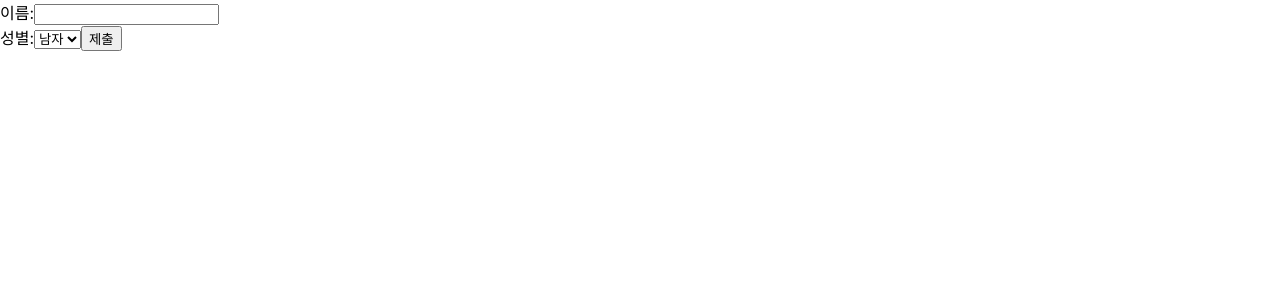
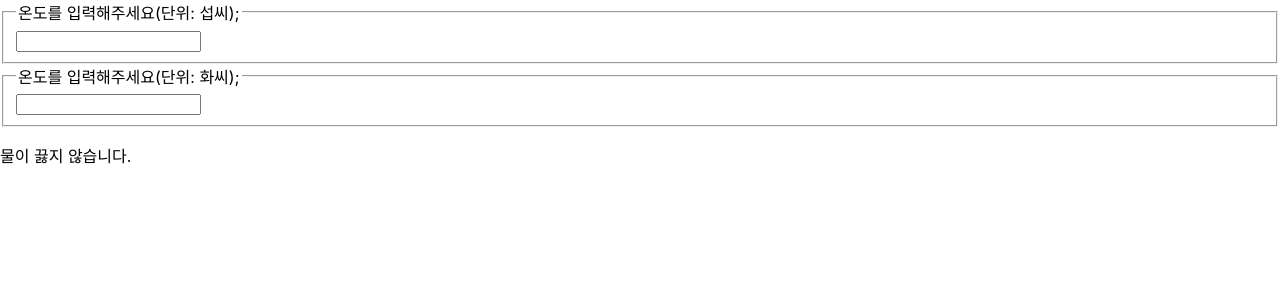
Before and after one commit to Hyemin-12/study-react2, a React (Create React App) app in the folder my-app/: page / in a window 1280 px wide. Shown: the top 300 px of the page. Built offline with nearby package versions, Linux system fonts and the light colour scheme.

Commit message:
섭씨, 화씨 표시하기

```diff
--- /dev/null
+++ b/my-app/src/chapter_12/Calculator.jsx
@@ -0,0 +1,65 @@
+import React, { useState } from "react";
+import TemperatureInput from "./TemperatureInput";
+
+function BoilingVerdict(props) {
+    if (props.celsius >= 100) {
+        return <p>물이 끓습니다.</p>;
+    }
+    return <p>물이 끓지 않습니다.</p>;
+}
+
+function toCelsius(fahrenheit) { // 화씨를 섭씨로 변환
+    return ((fahrenheit - 32) * 5) / 9;
+}
+
+function toFahrenheit(celsius) { // 섭씨를 화씨로 변환
+    return (celsius * 9) / 5 + 32;
+}
+
+function tryConvert(temperature, convert) {
+    const input = parseFloat(temperature);
+    if (Number.isNaN(input)) {
+        return "";
+    }
+    const output = convert(input);
+    const rounded = Math.round(output * 1000) / 1000;
+    return rounded.toString();
+}
+
+function Calculator(props) {
+    const [temperature, setTemperature] = useState("");
+    const [scale, setScale] = useState("c");
+
+    const handleCelsiusChange = (temperature) => {
+        setTemperature(temperature);
+        setScale("c");
+    };
+
+    const handleFahrenheitChange = (temperature) => {
+        setTemperature(temperature);
+        setScale("f");
+    }
+
+    const celsius =
+        scale === "f" ? tryConvert(temperature, toCelsius) : temperature;
+    const fahrenheit =
+        scale === "c" ? tryConvert(temperature, toFahrenheit) : temperature;
+
+    return (
+        <div>
+            <TemperatureInput
+                scale="c"
+                temperature={celsius}
+                onTemperatureChange={handleCelsiusChange}
+            />
+            <TemperatureInput
+                scale="f"
+                temperature={fahrenheit}
+                onTemperatureChange={handleFahrenheitChange}
+            />
+            <BoilingVerdict celsius={parseFloat(celsius)} />
+        </div>
+    );
+}
+
+export default Calculator;
--- /dev/null
+++ b/my-app/src/chapter_12/TemperatureInput.jsx
@@ -0,0 +1,21 @@
+const scaleNames = {
+    c: "섭씨",
+    f: "화씨",
+};
+
+function TemperatureInput(props) {
+    const handleChange = (event) => {
+        props.onTemperatureChange(event.target.value);
+    };
+
+    return (
+        <fieldset>
+            <legend>
+                온도를 입력해주세요(단위: {scaleNames[props.scale]});
+            </legend>
+            <input value={props.temperature} onChange={handleChange} />
+        </fieldset>
+    );
+}
+
+export default TemperatureInput;
--- a/my-app/src/index.js
+++ b/my-app/src/index.js
@@ -13,11 +13,12 @@
 import LandingPage from './chapter_09/LandingPage';
 import AttendanceBook from './chapter_10/AttendanceBook';
 import SignUp from './chapter_11/SignUp';
+import Calculator from './chapter_12/Calculator';
 
 const root = createRoot(document.getElementById("root"));
 
 root.render(
-    <SignUp />
+    <Calculator />
 );
 
 // If you want to start measuring performance in your app, pass a function
```
